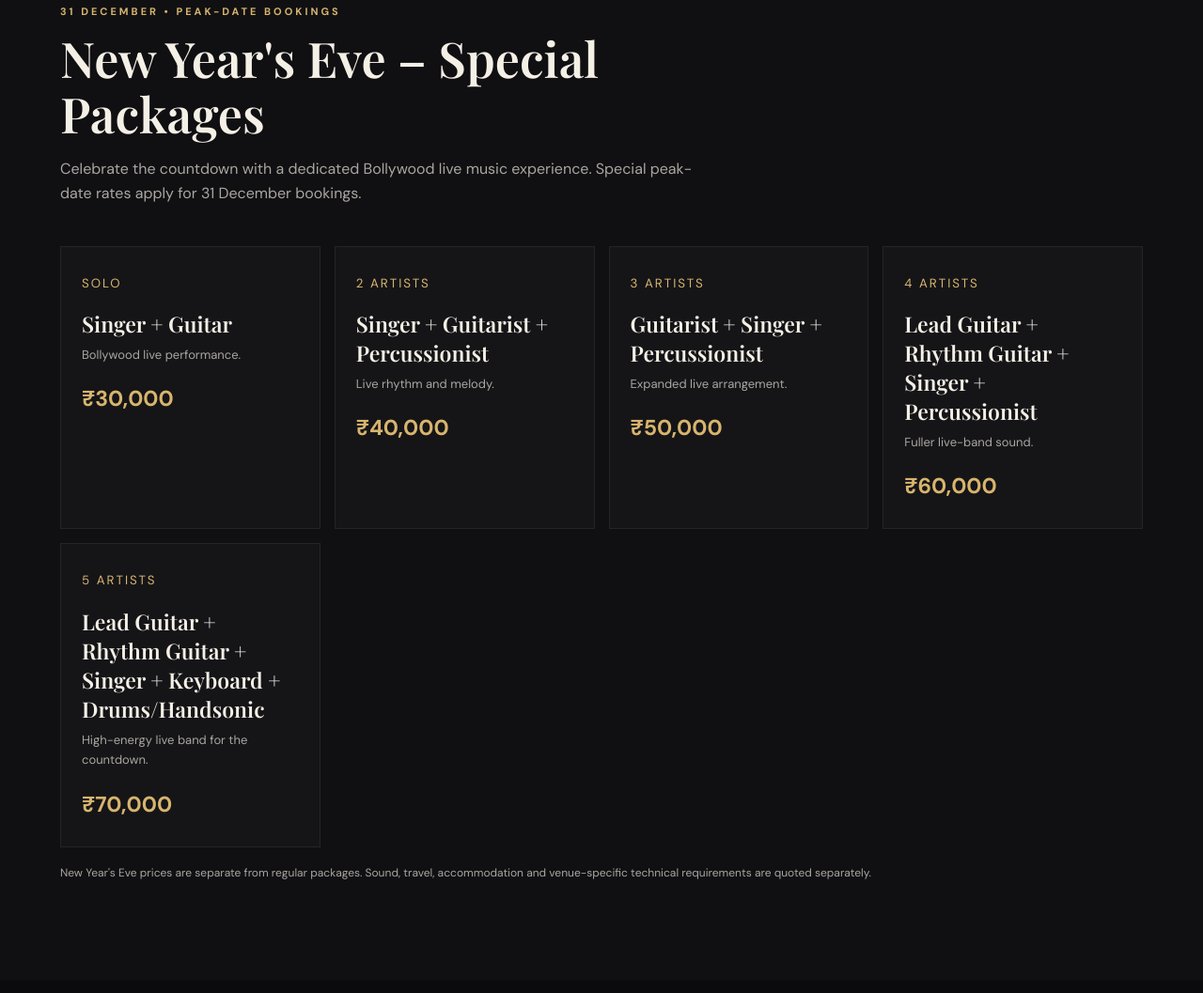
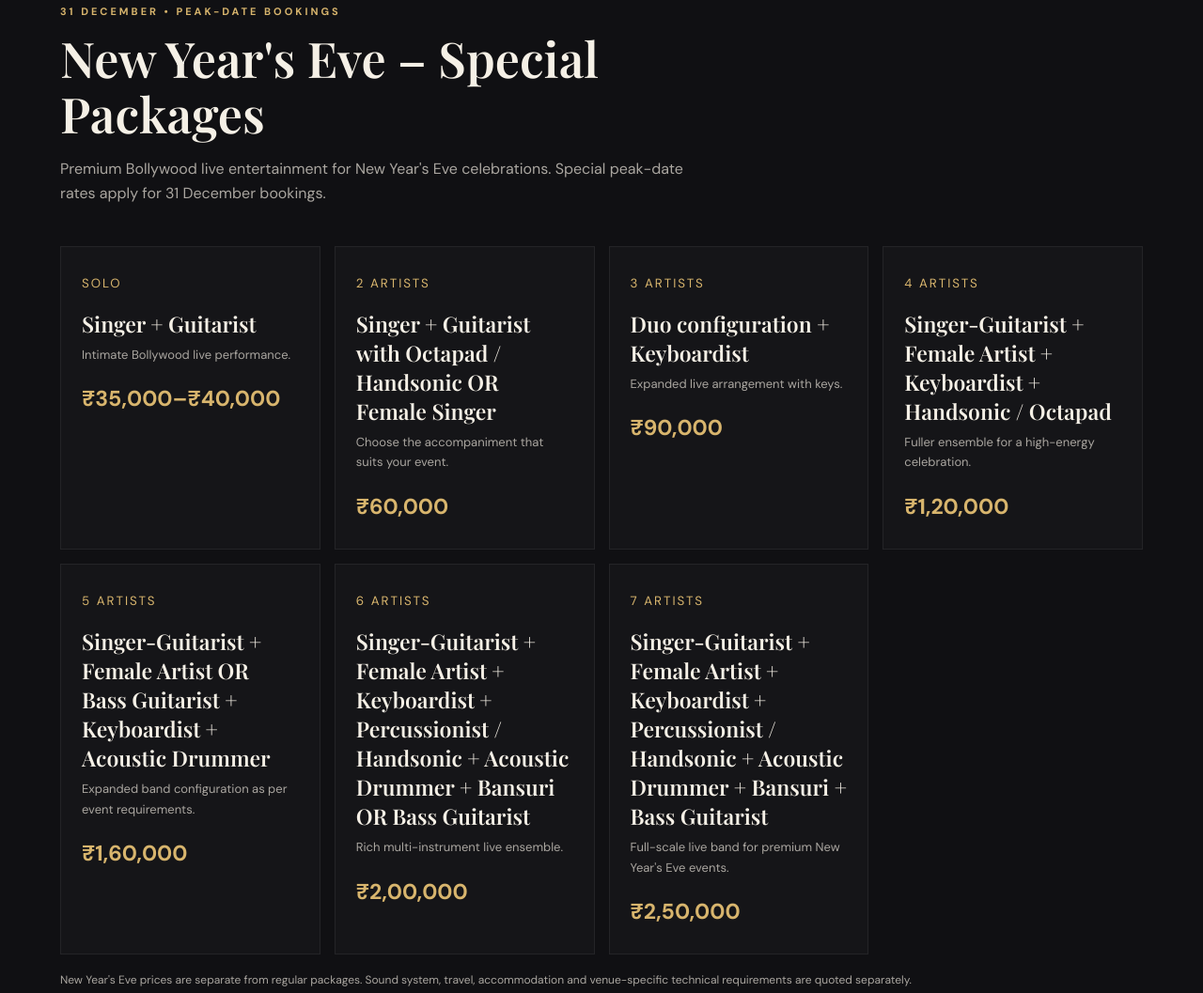
Before and after one commit to Sneh13/abhinav-dubey-bollywood, a plain HTML site: page index.html in a window 1280 px wide. Shown: the part 3153-4210 px from the top of the page at 94% size. Drawn offline with nearby package versions, Linux system fonts and the light colour scheme.

Commit message:
Update New Year's Eve rates and artist lineups

```diff
--- a/index.html
+++ b/index.html
@@ -19,14 +19,16 @@
 <div class="card"><small>4 ARTISTS</small><h3>Lead Guitar + Rhythm Guitar + Singer + Percussionist</h3><p>A fuller live-band sound for bigger gatherings.</p><strong style="display:block;color:var(--gold);font-size:23px;margin-top:18px">₹50,000</strong></div>
 <div class="card"><small>5 ARTISTS</small><h3>Lead Guitar + Rhythm Guitar + Singer + Keyboard + Drums/Handsonic</h3><p>A fuller ensemble for a high-impact celebration.</p><strong style="display:block;color:var(--gold);font-size:23px;margin-top:18px">₹60,000</strong></div>
 </div><p style="color:var(--muted);font-size:12px;margin-top:18px">Sound system charges: Solo to 4 artists ₹6,000–₹7,000. For 5 artists ₹15,000–₹20,000. Final sound requirement depends on venue and event setup.</p>
-<div class="head" style="margin-top:64px"><div class="eyebrow">31 December • Peak-date bookings</div><h2>New Year's Eve – Special Packages</h2><p>Celebrate the countdown with a dedicated Bollywood live music experience. Special peak-date rates apply for 31 December bookings.</p></div>
+<div class="head" style="margin-top:64px"><div class="eyebrow">31 December • Peak-date bookings</div><h2>New Year's Eve – Special Packages</h2><p>Premium Bollywood live entertainment for New Year's Eve celebrations. Special peak-date rates apply for 31 December bookings.</p></div>
 <div class="cards">
-<div class="card"><small>SOLO</small><h3>Singer + Guitar</h3><p>Bollywood live performance.</p><strong style="display:block;color:var(--gold);font-size:23px;margin-top:18px">₹30,000</strong></div>
-<div class="card"><small>2 ARTISTS</small><h3>Singer + Guitarist + Percussionist</h3><p>Live rhythm and melody.</p><strong style="display:block;color:var(--gold);font-size:23px;margin-top:18px">₹40,000</strong></div>
-<div class="card"><small>3 ARTISTS</small><h3>Guitarist + Singer + Percussionist</h3><p>Expanded live arrangement.</p><strong style="display:block;color:var(--gold);font-size:23px;margin-top:18px">₹50,000</strong></div>
-<div class="card"><small>4 ARTISTS</small><h3>Lead Guitar + Rhythm Guitar + Singer + Percussionist</h3><p>Fuller live-band sound.</p><strong style="display:block;color:var(--gold);font-size:23px;margin-top:18px">₹60,000</strong></div>
-<div class="card"><small>5 ARTISTS</small><h3>Lead Guitar + Rhythm Guitar + Singer + Keyboard + Drums/Handsonic</h3><p>High-energy live band for the countdown.</p><strong style="display:block;color:var(--gold);font-size:23px;margin-top:18px">₹70,000</strong></div>
-</div><p style="color:var(--muted);font-size:12px;margin-top:18px">New Year's Eve prices are separate from regular packages. Sound, travel, accommodation and venue-specific technical requirements are quoted separately.</p></div></section>
+<div class="card"><small>SOLO</small><h3>Singer + Guitarist</h3><p>Intimate Bollywood live performance.</p><strong style="display:block;color:var(--gold);font-size:23px;margin-top:18px">₹35,000–₹40,000</strong></div>
+<div class="card"><small>2 ARTISTS</small><h3>Singer + Guitarist with Octapad / Handsonic OR Female Singer</h3><p>Choose the accompaniment that suits your event.</p><strong style="display:block;color:var(--gold);font-size:23px;margin-top:18px">₹60,000</strong></div>
+<div class="card"><small>3 ARTISTS</small><h3>Duo configuration + Keyboardist</h3><p>Expanded live arrangement with keys.</p><strong style="display:block;color:var(--gold);font-size:23px;margin-top:18px">₹90,000</strong></div>
+<div class="card"><small>4 ARTISTS</small><h3>Singer-Guitarist + Female Artist + Keyboardist + Handsonic / Octapad</h3><p>Fuller ensemble for a high-energy celebration.</p><strong style="display:block;color:var(--gold);font-size:23px;margin-top:18px">₹1,20,000</strong></div>
+<div class="card"><small>5 ARTISTS</small><h3>Singer-Guitarist + Female Artist OR Bass Guitarist + Keyboardist + Acoustic Drummer</h3><p>Expanded band configuration as per event requirements.</p><strong style="display:block;color:var(--gold);font-size:23px;margin-top:18px">₹1,60,000</strong></div>
+<div class="card"><small>6 ARTISTS</small><h3>Singer-Guitarist + Female Artist + Keyboardist + Percussionist / Handsonic + Acoustic Drummer + Bansuri OR Bass Guitarist</h3><p>Rich multi-instrument live ensemble.</p><strong style="display:block;color:var(--gold);font-size:23px;margin-top:18px">₹2,00,000</strong></div>
+<div class="card"><small>7 ARTISTS</small><h3>Singer-Guitarist + Female Artist + Keyboardist + Percussionist / Handsonic + Acoustic Drummer + Bansuri + Bass Guitarist</h3><p>Full-scale live band for premium New Year's Eve events.</p><strong style="display:block;color:var(--gold);font-size:23px;margin-top:18px">₹2,50,000</strong></div>
+</div><p style="color:var(--muted);font-size:12px;margin-top:18px">New Year's Eve prices are separate from regular packages. Sound system, travel, accommodation and venue-specific technical requirements are quoted separately.</p></div></section>
 <section id="events"><div class="wrap"><div class="head"><div class="eyebrow">Made for your occasion</div><h2>Every stage has a story.</h2><p>Professional live music entertainment for private and large-scale events.</p></div><div class="events"><div class="event"><h3>Corporate Shows</h3><p>Live performances for annual days, conferences, festive celebrations, award nights and team events.</p><a href="#contact">Plan a corporate show ↗</a></div><div class="event"><h3>Weddings & Celebrations</h3><p>Set the mood for sangeet nights, receptions, cocktail evenings, anniversaries and private celebrations.</p><a href="#contact">Plan a celebration ↗</a></div></div></div></section>
 <section class="dark" id="videos"><div class="wrap"><div class="head"><div class="eyebrow">Watch & Listen</div><h2>Feel the live experience.</h2><p>Explore performances and get a feel for Abhinav's sound and stage presence.</p></div><div class="videos"><div class="video"><iframe loading="lazy" src="https://www.youtube-nocookie.com/embed/fI8KWr8RmvM" title="Abhinav Dubey performance" allowfullscreen></iframe></div><div class="video"><iframe loading="lazy" src="https://www.youtube-nocookie.com/embed/Nkga6KaKftc" title="Abhinav Dubey music" allowfullscreen></iframe></div><div class="video"><iframe loading="lazy" src="https://www.youtube-nocookie.com/embed/dfwfM2CAWmE" title="Abhinav Dubey live" allowfullscreen></iframe></div></div></div></section>
 <section><div class="wrap"><div class="head"><div class="eyebrow">On stage & beyond</div><h2>Moments in music.</h2><p>A glimpse into live music, performances and the atmosphere.</p></div><div class="gallery"><img src="https://images.unsplash.com/photo-1501386761578-eac5c94b800a?auto=format&fit=crop&w=800&q=85" alt="Live concert"><img src="https://images.unsplash.com/photo-1516280440614-37939bbacd81?auto=format&fit=crop&w=800&q=85" alt="Singer performing"><img src="https://images.unsplash.com/photo-1501612780327-45045538702b?auto=format&fit=crop&w=800&q=85" alt="Live music stage"></div></div></section>
```
